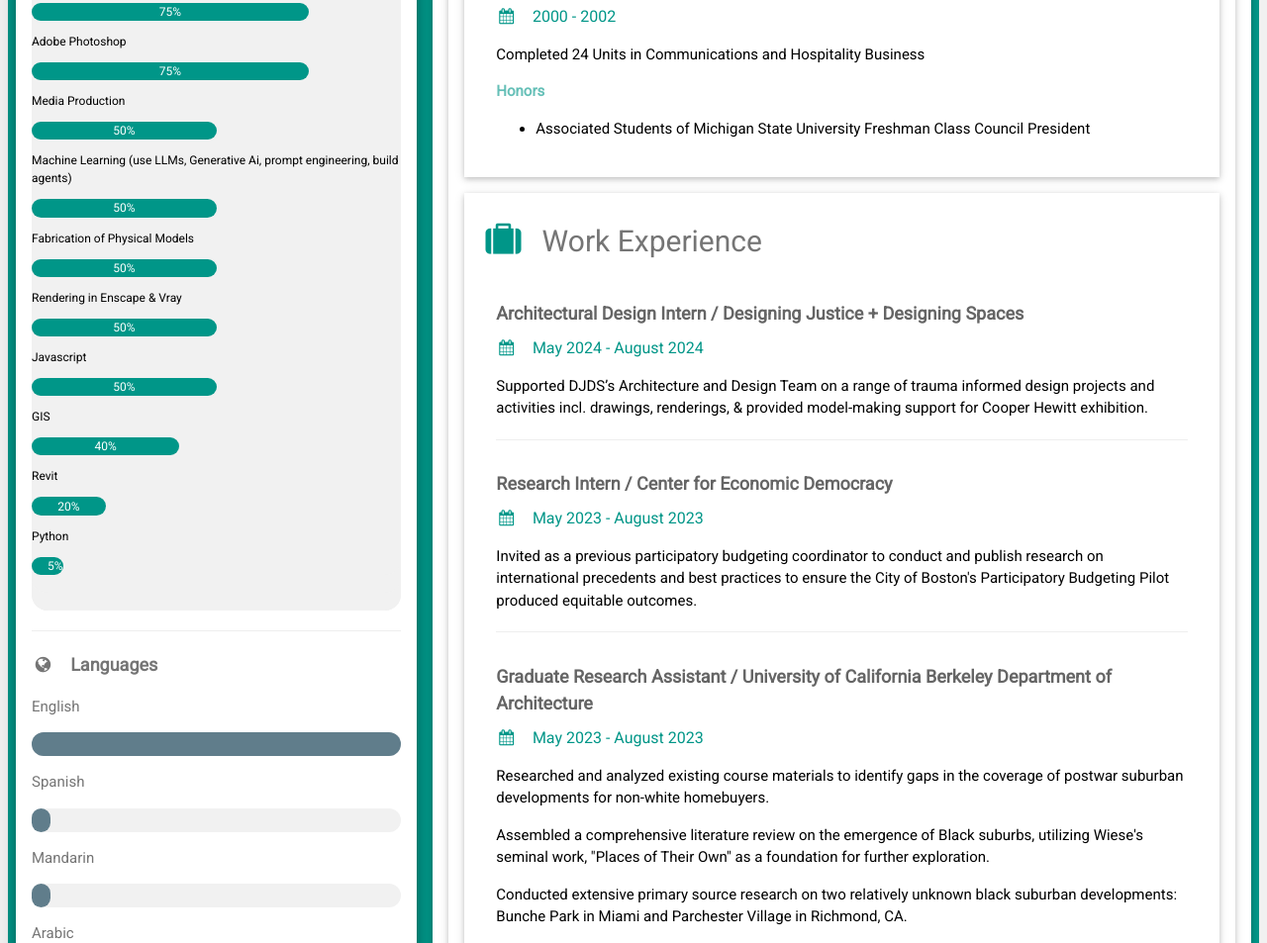
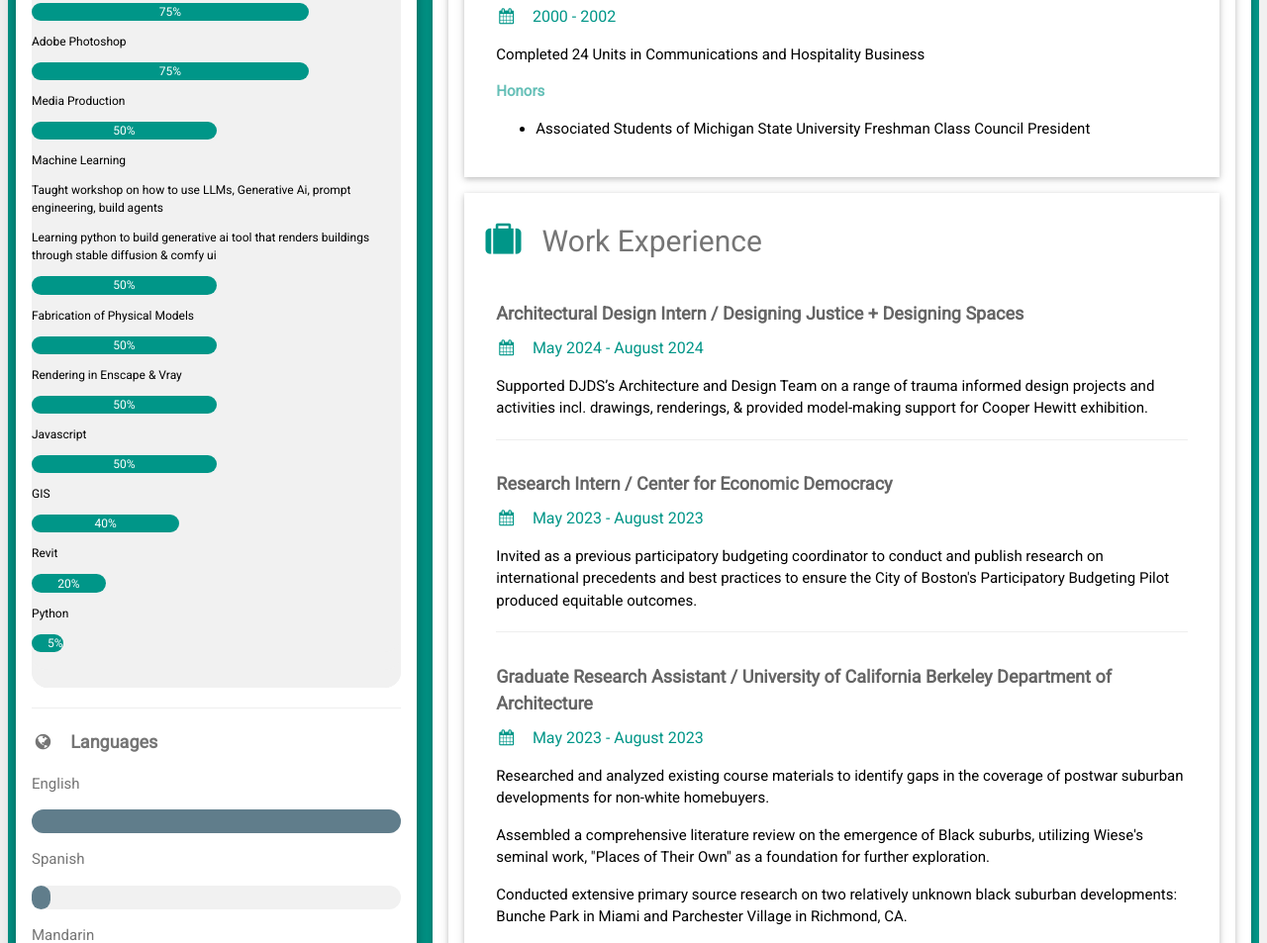
Before and after one commit to afro-architect/CV, a plain HTML site: page index.html in a window 1280 px wide. Shown: the part 1095-2048 px from the top of the page at 99% size. Drawn offline with nearby package versions, Linux system fonts and the light colour scheme.

Commit message:
Update index.html

```diff
--- a/index.html
+++ b/index.html
@@ -86,7 +86,8 @@ html,body,h1,h2,h3,h4,h5,h6 {font-family: "Roboto", sans-serif}
             <div class="w3-container w3-center w3-round-xlarge w3-teal" style="width:50%">50%</div>
 
 
-          <p>Machine Learning (use LLMs, Generative Ai, prompt engineering, build agents)</p>
+          <p>Machine Learning </p> <p> Taught workshop on how to use LLMs, Generative Ai, prompt engineering, build agents</p>
+		  <p>Learning python to build generative ai tool that renders buildings through stable diffusion & comfy ui</p>
 
             <div class="w3-container w3-center w3-round-xlarge w3-teal" style="width:50%">50%</div>
 
```
